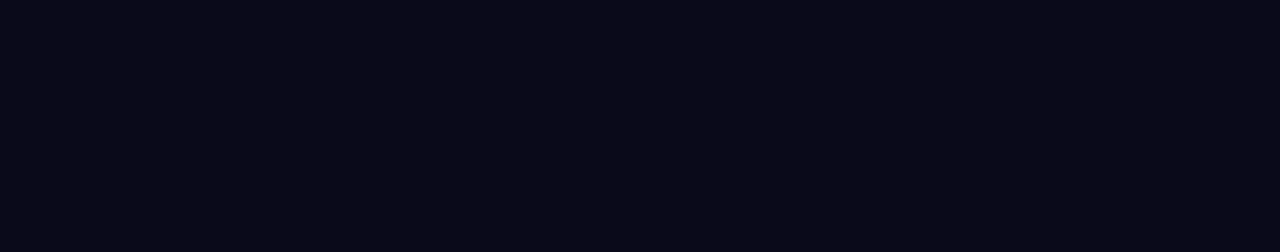
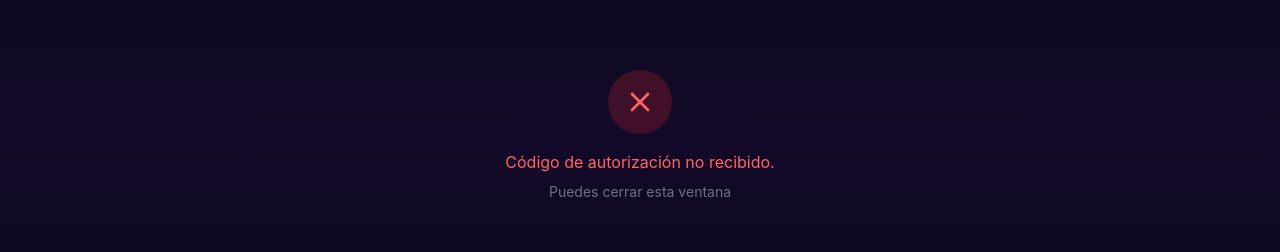
Before and after one commit to Rodolfotech/frontend-evento, a React (Vite) app: page /social/callback in a window 1280 px wide. Shown: the part 264-516 px from the top of the page. Built offline with nearby package versions, Linux system fonts and the light colour scheme; no server answers.

Commit message:
feat: boton cambiar cuenta Instagram + SocialCallback con UI

```diff
--- a/src/pages/Profile.tsx
+++ b/src/pages/Profile.tsx
@@ -223,6 +223,21 @@ export default function Profile() {
                           )}
                         </div>
                       </div>
+                      <div className="flex items-center gap-2">
+                        <button
+                          onClick={async () => {
+                            try {
+                              await socialApi.disconnect('instagram');
+                              setInstagramConnected(false);
+                              setValidation(null);
+                              loadUser();
+                              setTimeout(handleInstagramLink, 100);
+                            } catch {}
+                          }}
+                          className="text-xs text-pink-400 hover:text-white transition-colors cursor-pointer"
+                        >
+                          Cambiar cuenta
+                        </button>
                         <button
                           onClick={async () => {
                             try {
@@ -236,6 +251,7 @@ export default function Profile() {
                         >
                           Desconectar
                         </button>
+                      </div>
                     </div>
                   ) : (
                     <button
--- a/src/pages/SocialCallback.tsx
+++ b/src/pages/SocialCallback.tsx
@@ -1,36 +1,73 @@
-import { useEffect } from 'react';
+import { useEffect, useState } from 'react';
 import { useSearchParams } from 'react-router-dom';
 import { socialApi } from '../api';
 
 export default function SocialCallback() {
   const [searchParams] = useSearchParams();
+  const [status, setStatus] = useState<'processing' | 'success' | 'error'>('processing');
+  const [errorMsg, setErrorMsg] = useState('');
 
   useEffect(() => {
     const code = searchParams.get('code');
+    const error = searchParams.get('error');
+
+    if (error) {
+      setStatus('error');
+      setErrorMsg('Autorización cancelada o rechazada.');
+      return;
+    }
 
     if (!code) {
-      if (window.opener) {
-        window.opener.postMessage({ type: 'instagram-connected', error: true }, window.location.origin);
-        window.close();
-      }
+      setStatus('error');
+      setErrorMsg('Código de autorización no recibido.');
       return;
     }
 
     socialApi
       .instagramCallback(code)
       .then(() => {
-        if (window.opener) {
-          window.opener.postMessage({ type: 'instagram-connected', success: true }, window.location.origin);
-          window.close();
-        }
+        setStatus('success');
+        setTimeout(() => {
+          if (window.opener) {
+            window.opener.postMessage({ type: 'instagram-connected', success: true }, window.location.origin);
+            window.close();
+          }
+        }, 1500);
       })
-      .catch(() => {
-        if (window.opener) {
-          window.opener.postMessage({ type: 'instagram-connected', error: true }, window.location.origin);
-          window.close();
-        }
+      .catch((err) => {
+        setStatus('error');
+        setErrorMsg(err?.response?.data?.message || 'Error al conectar Instagram.');
       });
   }, [searchParams]);
 
-  return null;
+  return (
+    <div className="min-h-screen flex items-center justify-center bg-gradient-to-b from-gray-950 via-purple-950/20 to-gray-950">
+      <div className="text-center">
+        {status === 'processing' && (
+          <>
+            <div className="w-10 h-10 border-2 border-neon-pink border-t-transparent rounded-full animate-spin mx-auto mb-4" />
+            <p className="text-gray-300">Conectando Instagram...</p>
+          </>
+        )}
+        {status === 'success' && (
+          <>
+            <div className="w-16 h-16 bg-green-500/20 rounded-full flex items-center justify-center mx-auto mb-4">
+              <svg className="w-8 h-8 text-green-400" fill="none" viewBox="0 0 24 24" stroke="currentColor"><path strokeLinecap="round" strokeLinejoin="round" strokeWidth={2} d="M5 13l4 4L19 7" /></svg>
+            </div>
+            <p className="text-green-400">Instagram conectado correctamente</p>
+            <p className="text-gray-500 text-sm mt-2">Cerrando ventana...</p>
+          </>
+        )}
+        {status === 'error' && (
+          <>
+            <div className="w-16 h-16 bg-red-500/20 rounded-full flex items-center justify-center mx-auto mb-4">
+              <svg className="w-8 h-8 text-red-400" fill="none" viewBox="0 0 24 24" stroke="currentColor"><path strokeLinecap="round" strokeLinejoin="round" strokeWidth={2} d="M6 18L18 6M6 6l12 12" /></svg>
+            </div>
+            <p className="text-red-400">{errorMsg}</p>
+            <p className="text-gray-500 text-sm mt-2">Puedes cerrar esta ventana</p>
+          </>
+        )}
+      </div>
+    </div>
+  );
 }
```
Also changed, not shown: 1 other file (tests, documents, lock files or other folders). Lines whose indentation alone changed are shown as unchanged.
